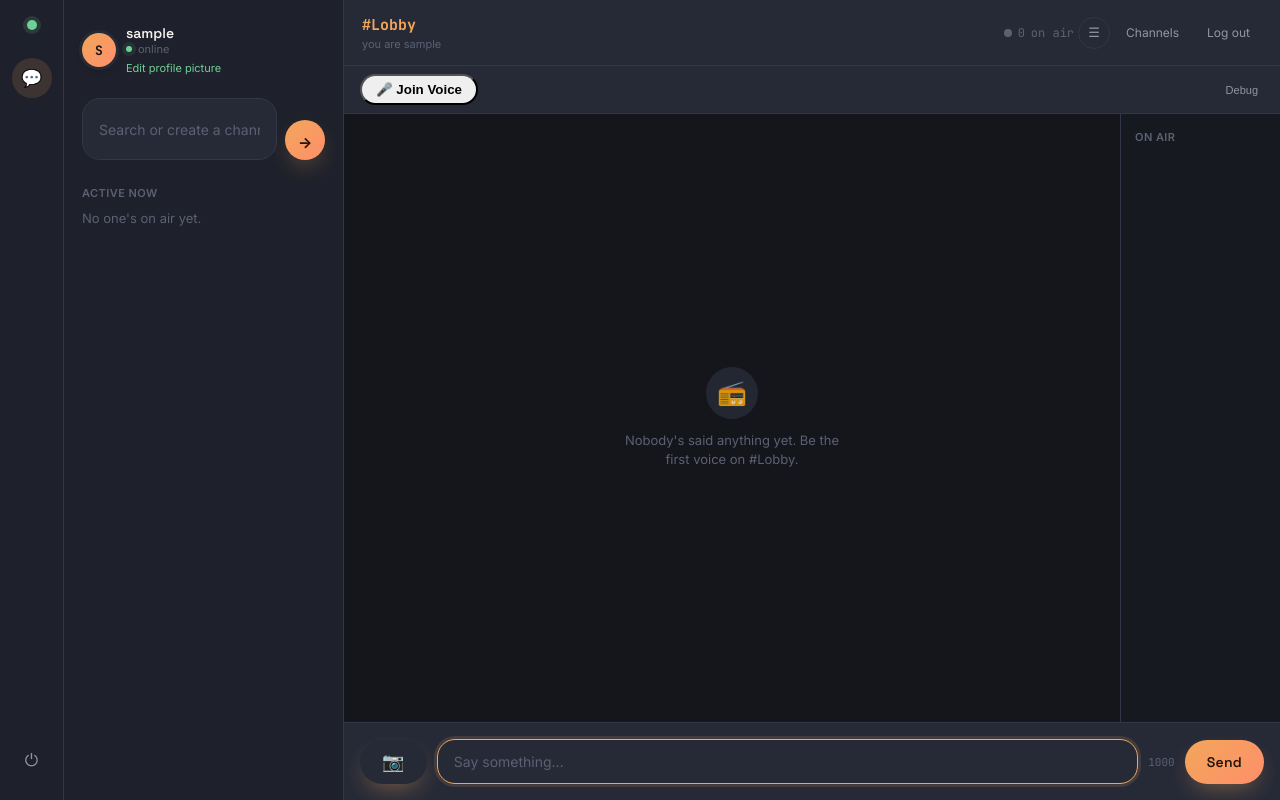
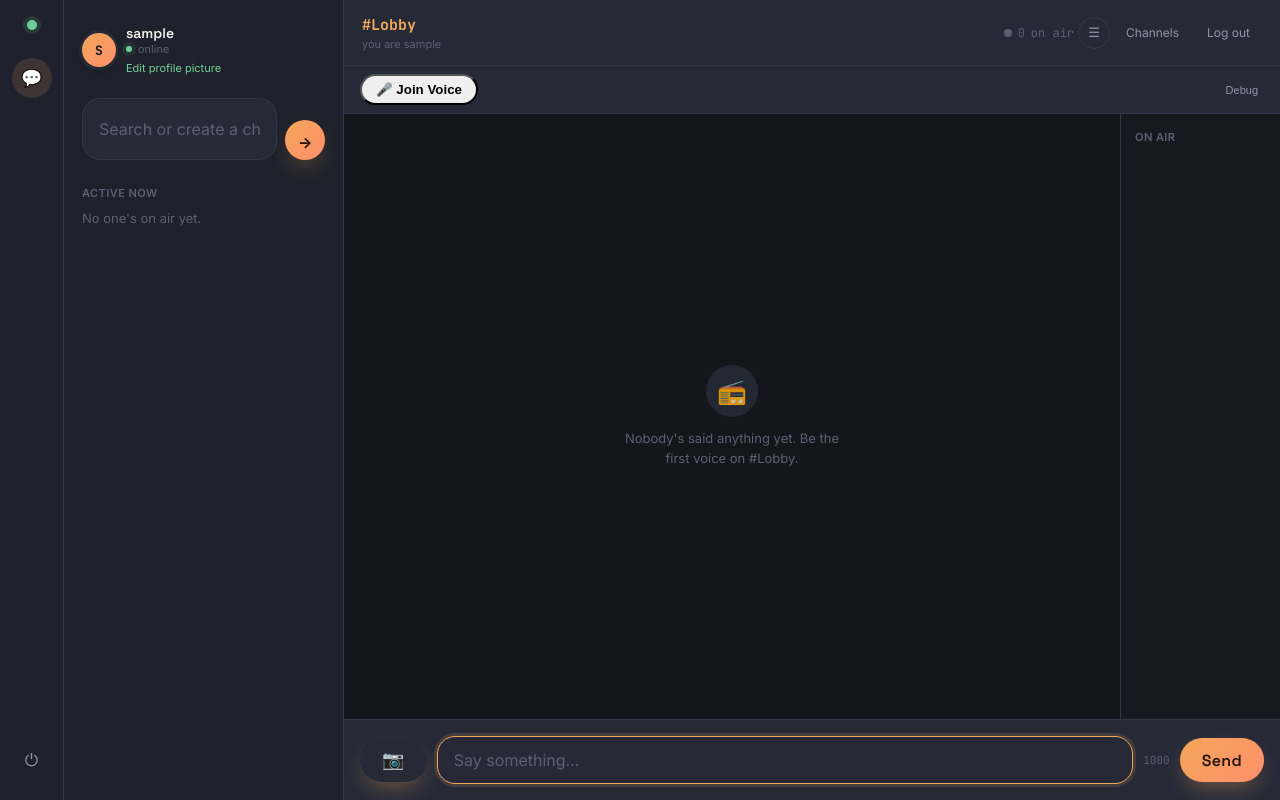
Before and after one commit to eckermania14/wavelength, a Flask app: page /r/1 in a window 1280 px wide. Run offline with Flask 3, Linux system fonts and the light colour scheme; the visitor is signed in with stand-in values (Sample User, id 1); data comes from the database, SQL or seed files in the repository; some libraries are stand-ins or nearby versions.

Commit message:
Updated font size

```diff
--- a/static/style.css
+++ b/static/style.css
@@ -148,7 +148,7 @@ form input[type="text"],
 form input[type="password"] {
   width: 100%;
   padding: 13px 16px;
-  font-size: 14px;
+  font-size: 16px;
   font-family: var(--font-body);
   background: var(--panel-raised);
   border: 1px solid var(--panel-line);
@@ -178,7 +178,7 @@ form button,
   padding: 13px;
   font-family: var(--font-display);
   font-weight: 600;
-  font-size: 14px;
+  font-size: 16px;
   letter-spacing: 0.02em;
   background: var(--amber-grad);
   color: #23150a;
@@ -749,7 +749,7 @@ form button:active,
   color: var(--text);
   padding: 11px 16px;
   border-radius: 20px 20px 20px 8px;
-  font-size: 14px;
+  font-size: 16px;
   line-height: 1.5;
   word-wrap: break-word;
   white-space: pre-wrap;
@@ -863,7 +863,7 @@ form button:active,
 .message-form input {
   flex: 1;
   padding: 12px 18px;
-  font-size: 14px;
+  font-size: 16px;
   font-family: var(--font-body);
   background: var(--panel);
   border: 1px solid var(--panel-line);
```
